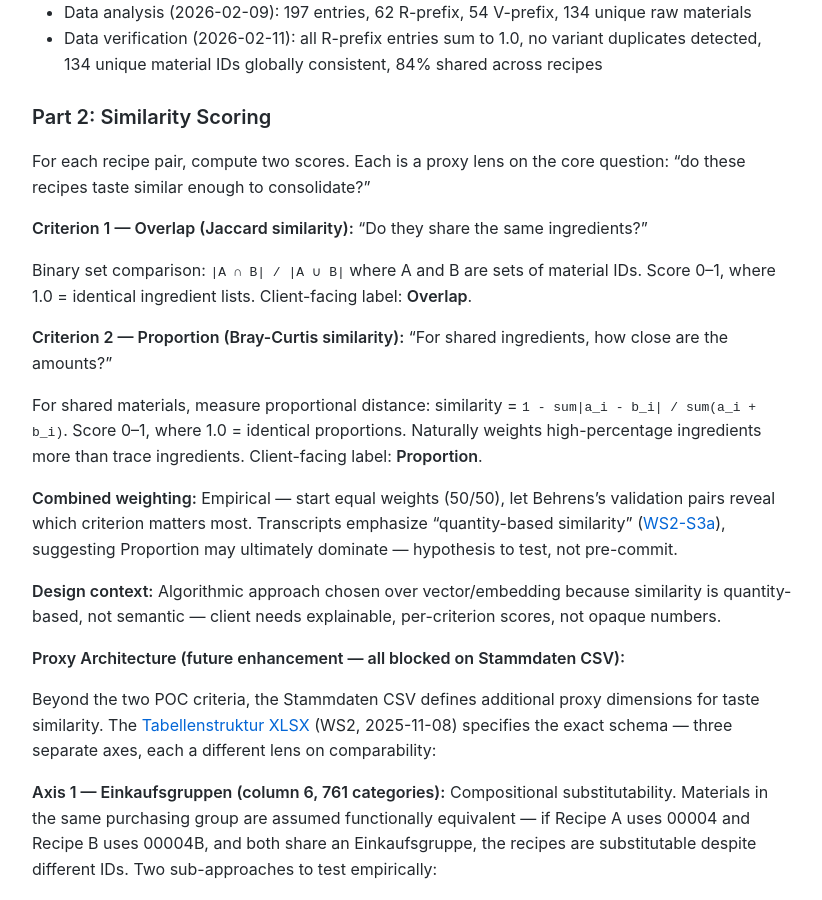
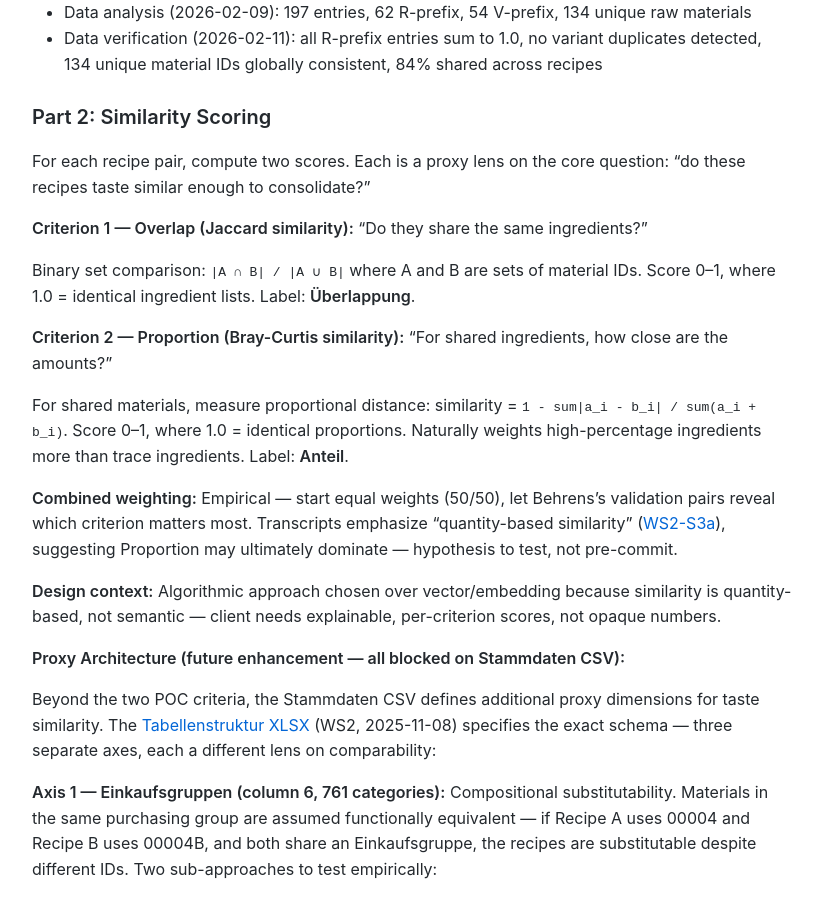
Before and after one commit to MariusWilsch/public-wilsch-ai-pages, a Jekyll site: the page built from project/avo_fullstack/design-doc-sossen-sourcing-poc.md, in a window 1280 px wide and 900 px high, scrolled down 3506 px. Shown: the whole window, without its empty margins (228-1050 px from the left). Built offline with Jekyll 4.4.1, drawn with Linux system fonts in a browser that asks for light colours; our own code applies the rules of GitHub Pages for plain Markdown files; some of the changed text lies outside the part shown.

Commit message:
Sync from hippocampus 2026-02-15

````diff
--- a/project/avo_fullstack/design-doc-sossen-sourcing-poc.md
+++ b/project/avo_fullstack/design-doc-sossen-sourcing-poc.md
@@ -105,11 +105,11 @@ For each recipe pair, compute two scores. Each is a proxy lens on the core quest
 
 **Criterion 1 — Overlap (Jaccard similarity):** "Do they share the same ingredients?"
 
-Binary set comparison: `|A ∩ B| / |A ∪ B|` where A and B are sets of material IDs. Score 0–1, where 1.0 = identical ingredient lists. Client-facing label: **Overlap**.
+Binary set comparison: `|A ∩ B| / |A ∪ B|` where A and B are sets of material IDs. Score 0–1, where 1.0 = identical ingredient lists. Label: **Überlappung**.
 
 **Criterion 2 — Proportion (Bray-Curtis similarity):** "For shared ingredients, how close are the amounts?"
 
-For shared materials, measure proportional distance: similarity = `1 - sum|a_i - b_i| / sum(a_i + b_i)`. Score 0–1, where 1.0 = identical proportions. Naturally weights high-percentage ingredients more than trace ingredients. Client-facing label: **Proportion**.
+For shared materials, measure proportional distance: similarity = `1 - sum|a_i - b_i| / sum(a_i + b_i)`. Score 0–1, where 1.0 = identical proportions. Naturally weights high-percentage ingredients more than trace ingredients. Label: **Anteil**.
 
 **Combined weighting:** Empirical — start equal weights (50/50), let Behrens's validation pairs reveal which criterion matters most. Transcripts emphasize "quantity-based similarity" ([WS2-S3a](https://docs.google.com/document/d/1Y6dz78yEu1E1LG4-YFqruj5gxSsJqil8vvU6tbOu_cw)), suggesting Proportion may ultimately dominate — hypothesis to test, not pre-commit.
 
@@ -178,8 +178,6 @@ Rang  Rezept    Überlappung  Anteil  Gesamt
 #4    R445100   51%      65%         58%
 #5    R887200   48%      71%         60%
 ```
-
-**Client-facing labels:** Überlappung, Anteil, Gesamt (German) — no algorithm names (Jaccard, Bray-Curtis) exposed to client.
 
 **Top N:** Default 5, configurable. Workshop discussed "five to ten" (WS2-S3a), but Top 5 is the stated POC criterion.
 
````
